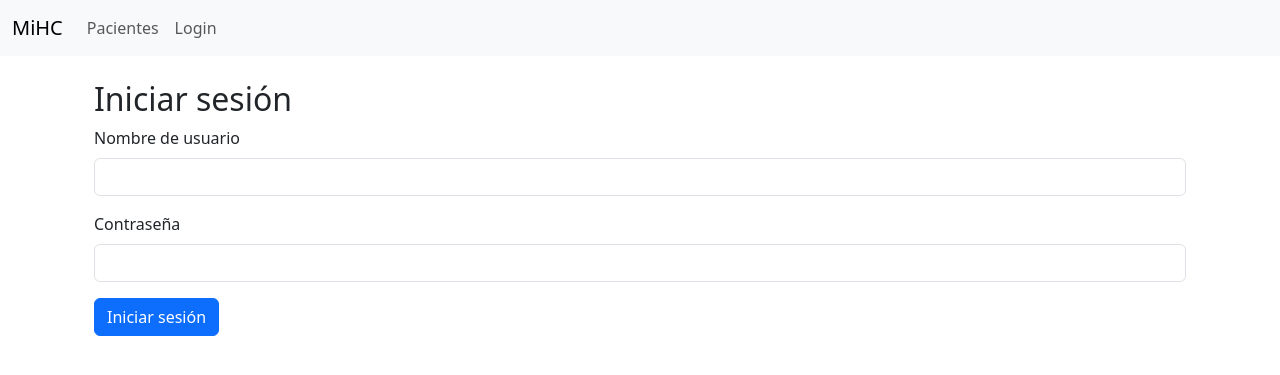
After one commit to francofx/mihc, a Django app: a page that uses historia_clinica/templates/base.html in a window 1280 px wide. The commit adds this page. Shown: the top 375 px of the page. Run offline with Django 5.2, Linux system fonts and the light colour scheme.

Commit message:
Agregadas funcionalidades para manejar historias clínicas por paciente

```diff
--- /dev/null
+++ b/historia_clinica/templates/base.html
@@ -0,0 +1,51 @@
+<!DOCTYPE html>
+<html lang="es">
+<head>
+    <meta charset="UTF-8">
+    <meta name="viewport" content="width=device-width, initial-scale=1.0">
+    <title>{% block title %}MiHC{% endblock %}</title>
+    <!-- Bootstrap CSS -->
+    <link href="https://cdn.jsdelivr.net/npm/bootstrap@5.3.0-alpha1/dist/css/bootstrap.min.css" rel="stylesheet">
+    {% block extra_css %}{% endblock %}
+</head>
+<body>
+    <!-- Menú de navegación -->
+    <nav class="navbar navbar-expand-lg navbar-light bg-light">
+        <div class="container-fluid">
+            <a class="navbar-brand" href="{% url 'home' %}">MiHC</a>
+            <button class="navbar-toggler" type="button" data-bs-toggle="collapse" data-bs-target="#navbarNav" aria-controls="navbarNav" aria-expanded="false" aria-label="Toggle navigation">
+                <span class="navbar-toggler-icon"></span>
+            </button>
+            <div class="collapse navbar-collapse" id="navbarNav">
+                <ul class="navbar-nav">
+                    <li class="nav-item">
+                        <a class="nav-link" href="{% url 'listado_pacientes' %}">Pacientes</a>
+                    </li>
+                    <!-- Opciones de login/logout dependiendo si el usuario está autenticado -->
+      <ul class="navbar-nav ml-auto">
+        {% if user.is_authenticated %}
+          <li class="nav-item">
+            <a class="nav-link" href="{% url 'logout' %}">Logout</a>
+          </li>
+        {% else %}
+          <li class="nav-item">
+            <a class="nav-link" href="{% url 'login' %}">Login</a>
+          </li>
+        {% endif %}
+      </ul>
+                    <!-- Otras secciones se agregarán aquí -->
+                </ul>
+            </div>
+        </div>
+    </nav>
+
+    <!-- Contenido principal -->
+    <div class="container mt-4">
+        {% block content %}{% endblock %}
+    </div>
+
+    <!-- Bootstrap JS -->
+    <script src="https://cdn.jsdelivr.net/npm/bootstrap@5.3.0-alpha1/dist/js/bootstrap.bundle.min.js"></script>
+    {% block extra_js %}{% endblock %}
+</body>
+</html>
--- /dev/null
+++ b/historia_clinica/templates/login.html
@@ -0,0 +1,26 @@
+{% extends 'base.html' %}
+
+{% block title %}Login{% endblock %}
+
+{% block content %}
+<div class="container">
+    <h2>Iniciar sesión</h2>
+    <form method="POST">
+        {% csrf_token %}
+        <div class="mb-3">
+            <label for="username" class="form-label">Nombre de usuario</label>
+            <input type="text" class="form-control" id="username" name="username" required>
+        </div>
+        <div class="mb-3">
+            <label for="password" class="form-label">Contraseña</label>
+            <input type="password" class="form-control" id="password" name="password" required>
+        </div>
+        <button type="submit" class="btn btn-primary">Iniciar sesión</button>
+    </form>
+    {% if error %}
+    <div class="alert alert-danger mt-3">
+        {{ error }}
+    </div>
+    {% endif %}
+</div>
+{% endblock %}
--- a/historia_clinica/views.py
+++ b/historia_clinica/views.py
@@ -1,9 +1,71 @@
-from django.shortcuts import render
-from .models import Paciente
+from django.contrib.auth import authenticate, login, logout
+from django.contrib.auth.decorators import login_required
+from django.shortcuts import render, redirect, get_object_or_404
+from .models import Paciente, Consulta
+from django.db.models import Q
+from django.core.paginator import Paginator
+from .forms import PacienteForm
 
 def home(request):
     return render(request, 'home.html', {'titulo': 'MiHC', 'bajada': 'Mi propio sistema de control de historias clínicas'})
 
+@login_required
+def agregar_paciente(request):
+    if request.method == 'POST':
+        form = PacienteForm(request.POST)
+        if form.is_valid():
+            form.save()
+            return redirect('listado_pacientes')  # Redirige al listado de pacientes después de agregar uno nuevo
+    else:
+        form = PacienteForm()
+    return render(request, 'agregar_paciente.html', {'form': form})
+
+# Vista para editar un paciente existente
+def editar_paciente(request, id):
+    paciente = get_object_or_404(Paciente, id=id)
+    if request.method == 'POST':
+        form = PacienteForm(request.POST, instance=paciente)
+        if form.is_valid():
+            form.save()
+            return redirect('listado_pacientes')
+    else:
+        form = PacienteForm(instance=paciente)
+    return render(request, 'editar_paciente.html', {'form': form})
+
+@login_required
 def listado_pacientes(request):
-    pacientes = Paciente.objects.all()  # Obtén todos los pacientes de la base de datos
-    return render(request, 'listado_pacientes.html', {'pacientes': pacientes})
+    query = request.GET.get('q')
+    pacientes = Paciente.objects.all()
+
+    if query:
+        pacientes = pacientes.filter(Q(apellido__icontains=query) | Q(dni__icontains=query))
+
+    paginator = Paginator(pacientes, 10)  # 10 pacientes por página
+    page_number = request.GET.get('page')
+    page_obj = paginator.get_page(page_number)
+
+    return render(request, 'listado_pacientes.html', {'page_obj': page_obj})
+
+@login_required
+def detalle_paciente(request, dni):
+    paciente = get_object_or_404(Paciente, dni=dni)
+    consultas = Consulta.objects.filter(paciente=paciente).order_by('fecha')  # Ordenadas cronológicamente
+    return render(request, 'detalle_paciente.html', {'paciente': paciente, 'consultas': consultas})
+
+# Vista de login
+def login_view(request):
+    if request.method == 'POST':
+        username = request.POST['username']
+        password = request.POST['password']
+        user = authenticate(request, username=username, password=password)
+        if user is not None:
+            login(request, user)
+            return redirect('listado_pacientes')
+        else:
+            return render(request, 'login.html', {'error': 'Credenciales inválidas'})
+    return render(request, 'login.html')
+
+# Vista de logout
+def logout_view(request):
+    logout(request)
+    return redirect('login')
--- a/mihc/urls.py
+++ b/mihc/urls.py
@@ -1,9 +1,17 @@
 from django.contrib import admin
-from django.urls import path
+from django.urls import path, include
 from historia_clinica import views
+from two_factor.urls import urlpatterns as tf_urls
+from historia_clinica.views import listado_pacientes, agregar_paciente
+
 
 urlpatterns = [
+    path('login/', views.login_view, name='login'),
+    path('logout/', views.logout_view, name='logout'),
     path('admin/', admin.site.urls),
     path('', views.home, name='home'),
-    path('pacientes/', views.listado_pacientes, name='listado_pacientes'),
+    path('', include(tf_urls)),
+    path('pacientes/', listado_pacientes, name='listado_pacientes'),
+    path('pacientes/agregar/', agregar_paciente, name='agregar_paciente'),
+    path('pacientes/editar/<int:id>/', views.editar_paciente, name='editar_paciente'),
 ]
```
Also changed, not shown: historia_clinica/forms.py (added, +13 -0 lines), historia_clinica/templates/agregar_paciente.html (added, +12 -0 lines), historia_clinica/templates/detalle_paciente.html (added, +19 -0 lines), historia_clinica/templates/editar_paciente.html (added, +11 -0 lines), historia_clinica/templates/home.html (+9 -11 lines), historia_clinica/templates/listado_pacientes.html (+38 -2 lines), mihc/settings.py (+8 -0 lines).
